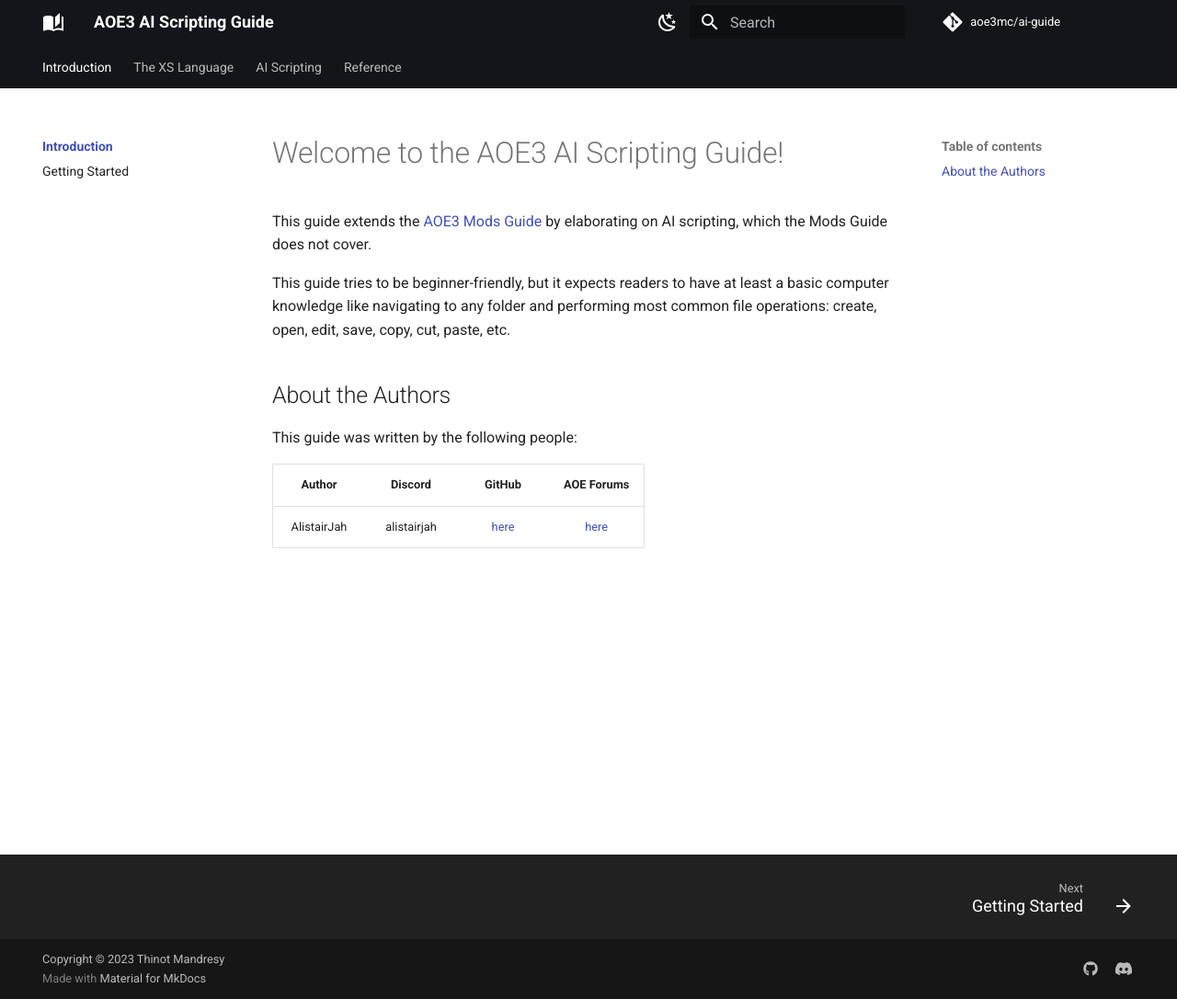
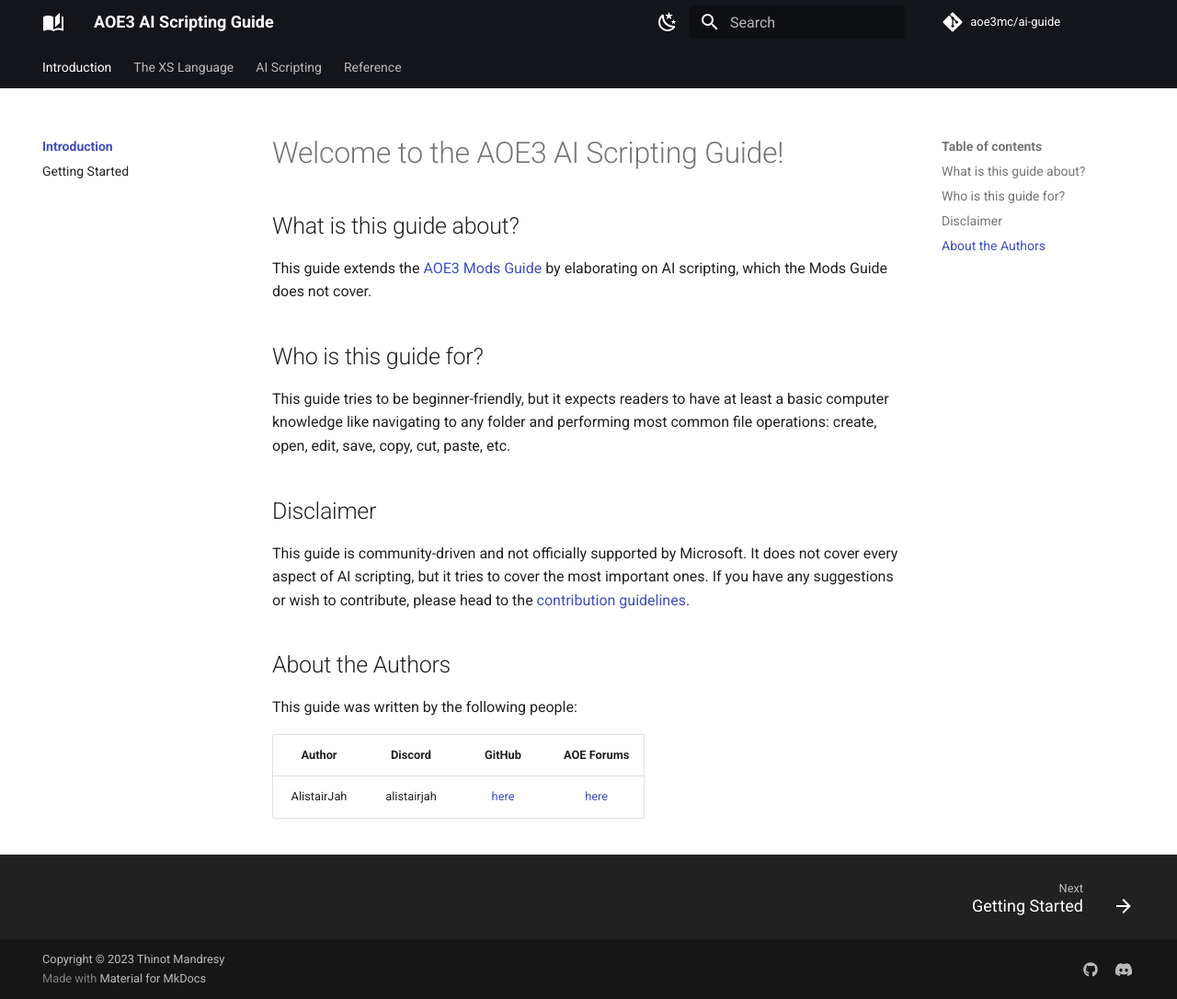
Before and after one commit to aoe3mc/ai-guide, an MkDocs documentation site: the page built from docs/index.md, in a window 1280 px wide and 1086 px high. Shown: the whole window at 92% size. Built offline with MkDocs 1.6.1 and Material for MkDocs 9.7.7, drawn with Linux system fonts in a browser that asks for light colours; comment, search, counter and statistics services are not loaded.

Commit message:
Updated intro

```diff
--- a/docs/index.md
+++ b/docs/index.md
@@ -1,12 +1,24 @@
 # Welcome to the AOE3 AI Scripting Guide!
+
+## What is this guide about?
 
 This guide extends the [AOE3 Mods
 Guide](https://support.ageofempires.com/hc/en-us/articles/8475640158228-Mods-Guide-Introduction)
 by elaborating on AI scripting, which the Mods Guide does not cover.
 
+## Who is this guide for?
+
 This guide tries to be beginner-friendly, but it expects readers to have at
 least a basic computer knowledge like navigating to any folder and performing
 most common file operations: create, open, edit, save, copy, cut, paste, etc.
+
+## Disclaimer
+
+This guide is community-driven and not officially supported by Microsoft. It
+does not cover every aspect of AI scripting, but it tries to cover the most
+important ones. If you have any suggestions or wish to contribute, please
+head to the [contribution
+guidelines](https://github.com/aoe3mc/ai-guide/blob/main/CONTRIBUTING.md).
 
 ## About the Authors
 
```
